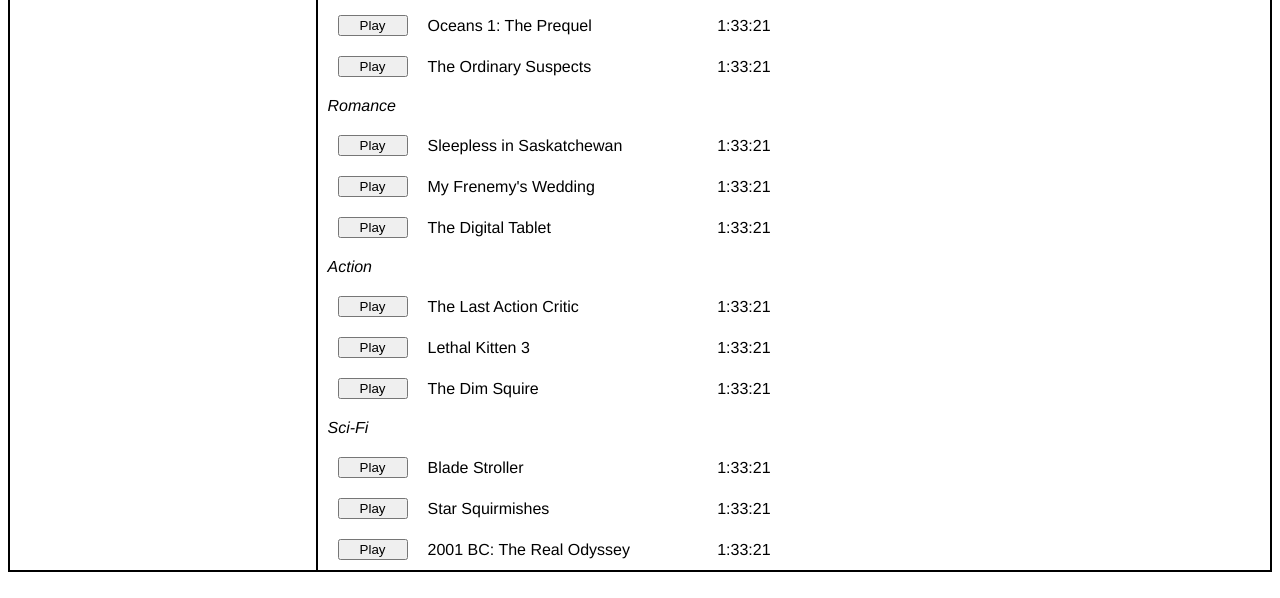
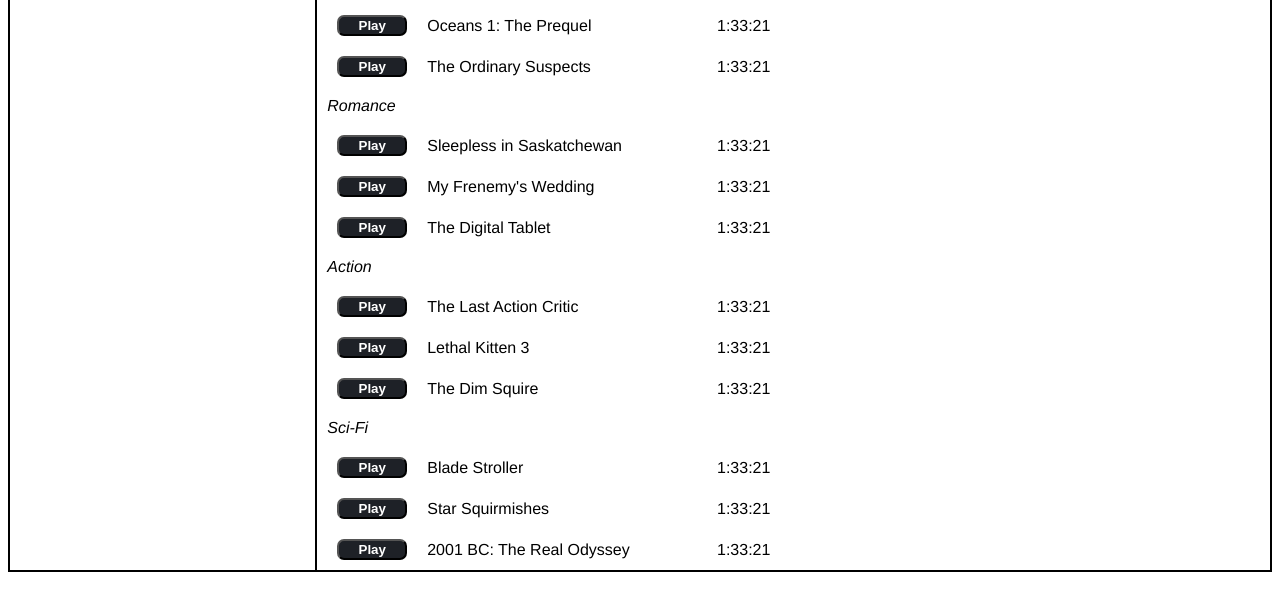
Before and after one commit to Framinus/phase-2-challenge, a website: page part-3/index.html in a window 1280 px wide. Shown: the part 202-800 px from the top of the page. Drawn offline with Linux system fonts and the light colour scheme.

Commit message:
changed button styling

```diff
--- a/part-3/style.css
+++ b/part-3/style.css
@@ -87,6 +87,10 @@ button {
 }
 
 .play {
+  background-color: rgb(30, 33, 39);
+  border-radius: 7px;
+  color: #fff;
+  font-weight: bold;
   max-width: 70px;
 }
 
```
